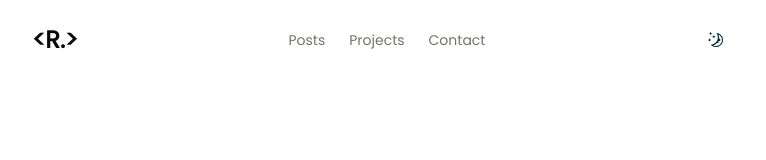
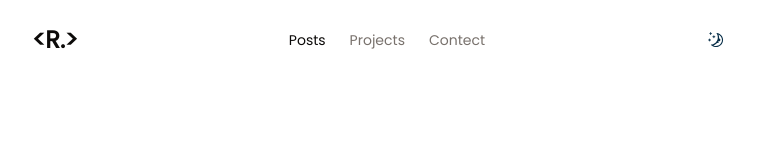
Before and after one commit to RadiRS/personal-website, a Next.js app: page /posts in a window 1280 px wide. Shown: the top 160 px of the page, without its empty margins (256-1022 px from the left). Built offline with nearby package versions, Linux system fonts and the light colour scheme.

Commit message:
feat: add route styling when active

```diff
--- a/components/app/header.tsx
+++ b/components/app/header.tsx
@@ -1,8 +1,31 @@
+'use client';
+
 import Link from 'next/link';
+import { usePathname } from 'next/navigation';
+
+import { cn } from '@/lib/utils';
 
 import ThemeToggle from './theme-toggle';
 
+const paths = [
+  {
+    href: '/posts',
+    label: 'Posts',
+  },
+  {
+    href: '/projects',
+    label: 'Projects',
+  },
+
+  {
+    href: '/contact',
+    label: 'Contect',
+  },
+];
+
 const Header = () => {
+  const pathname = usePathname();
+
   return (
     <header className='fixed inset-x-0 top-0 z-50 bg-background/75 py-6 backdrop-blur'>
       <nav className='container flex max-w-3xl items-center justify-between'>
@@ -12,15 +35,16 @@ const Header = () => {
           </Link>
         </div>
         <ul className='flex items-center gap-6 text-sm font-light text-muted-foreground'>
-          <li className='transition-colors hover:text-foreground'>
-            <Link href='/posts'>Posts</Link>
-          </li>
-          <li className='transition-colors hover:text-foreground'>
-            <Link href='/projects'>Projects</Link>
-          </li>
-          <li className='transition-colors hover:text-foreground'>
-            <Link href='/contact'>Contact</Link>
-          </li>
+          {paths.map(path => (
+            <li
+              key={path.href}
+              className={cn('transition-colors hover:text-foreground', {
+                'text-foreground': pathname === path.href,
+              })}
+            >
+              <Link href={path.href}>{path.label}</Link>
+            </li>
+          ))}
         </ul>
         <div>
           <ThemeToggle />
```
